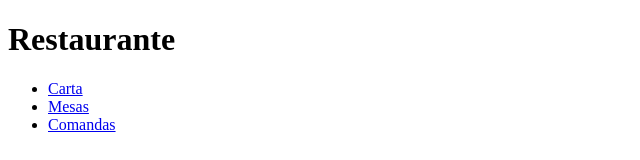
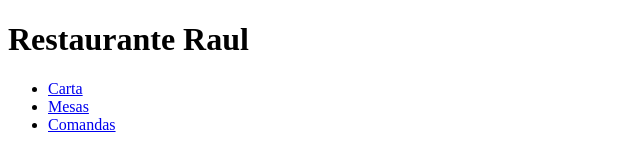
Before and after one commit to kannodi/REACTRP, a React (Vite) app in the folder DIA3/: page / in a window 1280 px wide. Shown: the top 160 px of the page, without its empty margins (0-640 px from the left). Built offline with nearby package versions, Linux system fonts and the light colour scheme.

Commit message:
Arreglo NavBar Prop

```diff
--- a/DIA3/src/components/NavBar.jsx
+++ b/DIA3/src/components/NavBar.jsx
@@ -1,9 +1,9 @@
-
-function NavBar() {
+import PropTypes from "prop-types"
+function NavBar( {nombreRestaurante = "Restaurante Raul"}) {
     return (
         <>
             <header>
-                <h1>Restaurante</h1>
+                <h1>{nombreRestaurante}</h1>
             </header>
             <nav>
                 <ul>
@@ -15,5 +15,8 @@ function NavBar() {
         </>
     )
 }
+NavBar.propTypes = {
+    nombreRestaurante: PropTypes.string
+  };
 
 export default NavBar
```
